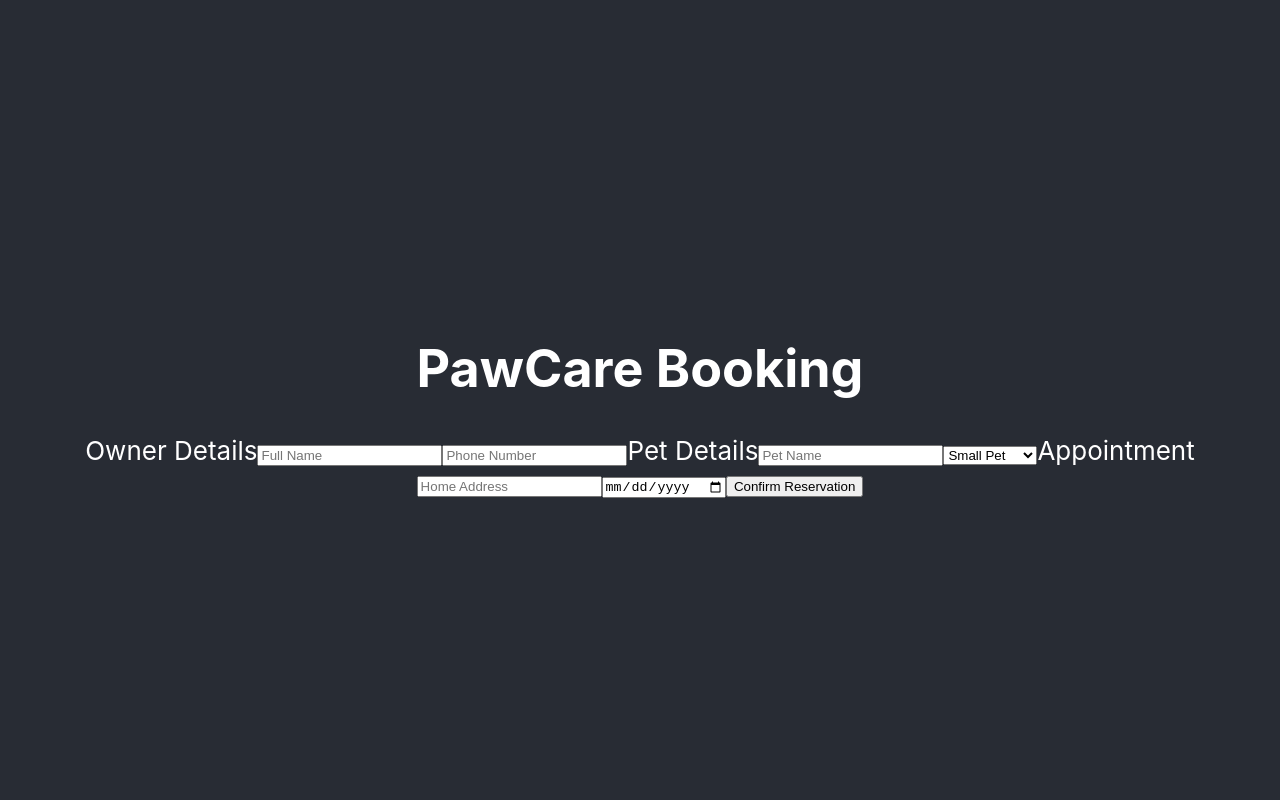
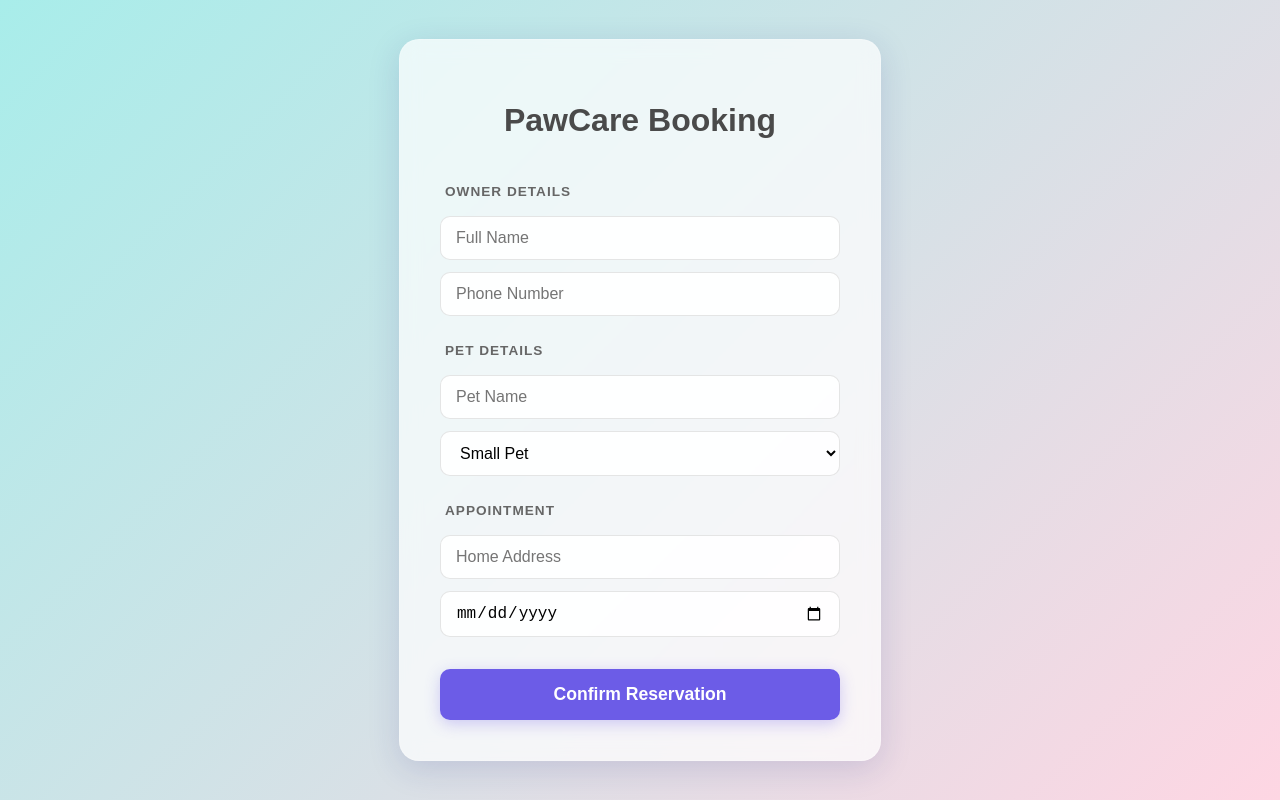
Before and after one commit to ericoacosta/VetCare, a React (Create React App) app: page / in a window 1280 px wide. Built offline with nearby package versions, Linux system fonts and the light colour scheme; no server answers.

Commit message:
Update App.css

```diff
--- a/src/App.css
+++ b/src/App.css
@@ -1,38 +1,94 @@
+/* App.css */
+
+/* 1. Global Reset & Background */
 .App {
+  margin: 0;
+  padding: 0;
+  min-height: 100vh;
+  display: flex;
+  justify-content: center;
+  align-items: center;
+  background: linear-gradient(135deg, #a8edea 0%, #fed6e3 100%); /* Soft Pastel Gradient */
+  font-family: 'Poppins', sans-serif;
+}
+
+/* 2. Glassmorphism Card Container */
+.App-header {
+  background: rgba(255, 255, 255, 0.7);
+  backdrop-filter: blur(10px); /* This creates the frosted glass effect */
+  -webkit-backdrop-filter: blur(10px);
+  border-radius: 20px;
+  padding: 40px;
+  width: 100%;
+  max-width: 400px;
+  box-shadow: 0 8px 32px 0 rgba(31, 38, 135, 0.15);
+  border: 1px solid rgba(255, 255, 255, 0.18);
   text-align: center;
 }
 
-.App-logo {
-  height: 40vmin;
-  pointer-events: none;
+/* 3. Typography */
+h1 {
+  color: #4a4a4a;
+  margin-bottom: 30px;
+  font-size: 2rem;
+  font-weight: 700;
 }
 
-@media (prefers-reduced-motion: no-preference) {
-  .App-logo {
-    animation: App-logo-spin infinite 20s linear;
-  }
+label {
+  display: block;
+  text-align: left;
+  margin: 15px 0 5px 5px;
+  font-size: 0.85rem;
+  font-weight: 600;
+  color: #666;
+  text-transform: uppercase;
+  letter-spacing: 1px;
 }
 
-.App-header {
-  background-color: #282c34;
-  min-height: 100vh;
+/* 4. Form & Inputs */
+form {
   display: flex;
   flex-direction: column;
-  align-items: center;
-  justify-content: center;
-  font-size: calc(10px + 2vmin);
-  color: white;
+  gap: 12px;
 }
 
-.App-link {
-  color: #61dafb;
+input, select {
+  padding: 12px 15px;
+  border-radius: 10px;
+  border: 1px solid rgba(0, 0, 0, 0.1);
+  background: rgba(255, 255, 255, 0.9);
+  font-size: 1rem;
+  transition: all 0.3s ease;
+  outline: none;
 }
 
-@keyframes App-logo-spin {
-  from {
-    transform: rotate(0deg);
-  }
-  to {
-    transform: rotate(360deg);
-  }
+input:focus, select:focus {
+  border-color: #a8edea;
+  box-shadow: 0 0 8px rgba(168, 237, 234, 0.5);
+  transform: translateY(-2px);
 }
+
+/* 5. The "Confirm" Button */
+button {
+  margin-top: 20px;
+  padding: 15px;
+  border-radius: 10px;
+  border: none;
+  background: #6c5ce7;
+  color: white;
+  font-size: 1.1rem;
+  font-weight: 600;
+  cursor: pointer;
+  transition: all 0.3s ease;
+  box-shadow: 0 4px 15px rgba(108, 92, 231, 0.3);
+}
+
+button:hover {
+  background: #5849c4;
+  transform: translateY(-3px);
+  box-shadow: 0 6px 20px rgba(108, 92, 231, 0.4);
+}
+
+button:active {
+  transform: translateY(0);
+}
```
